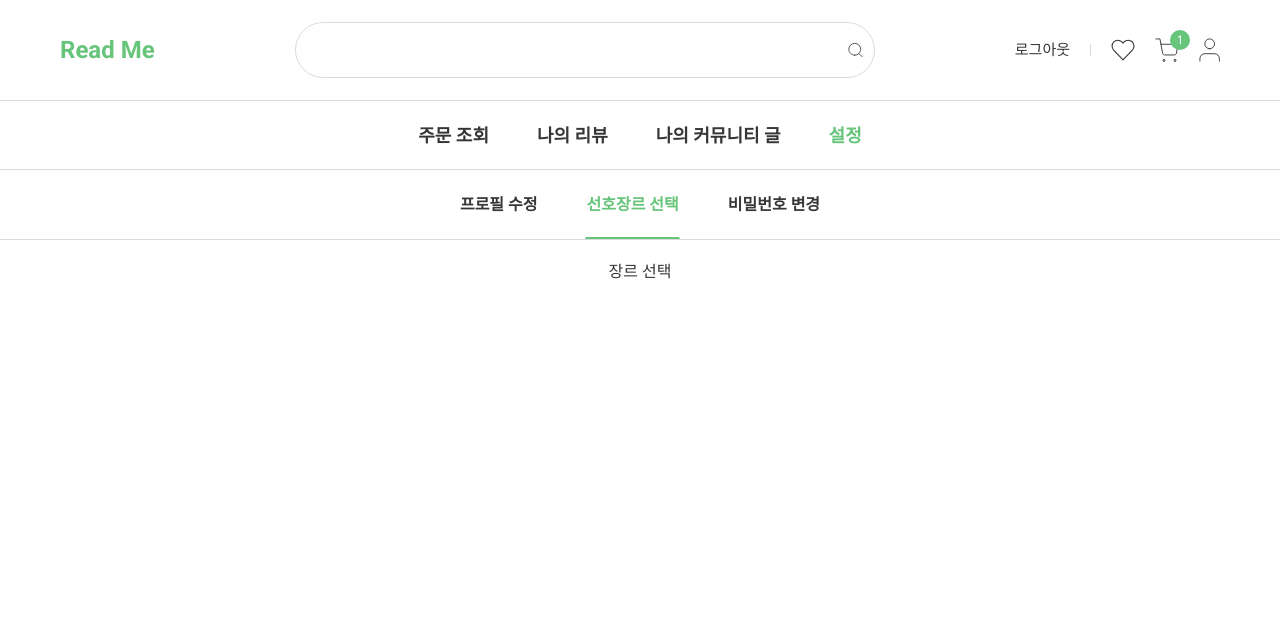
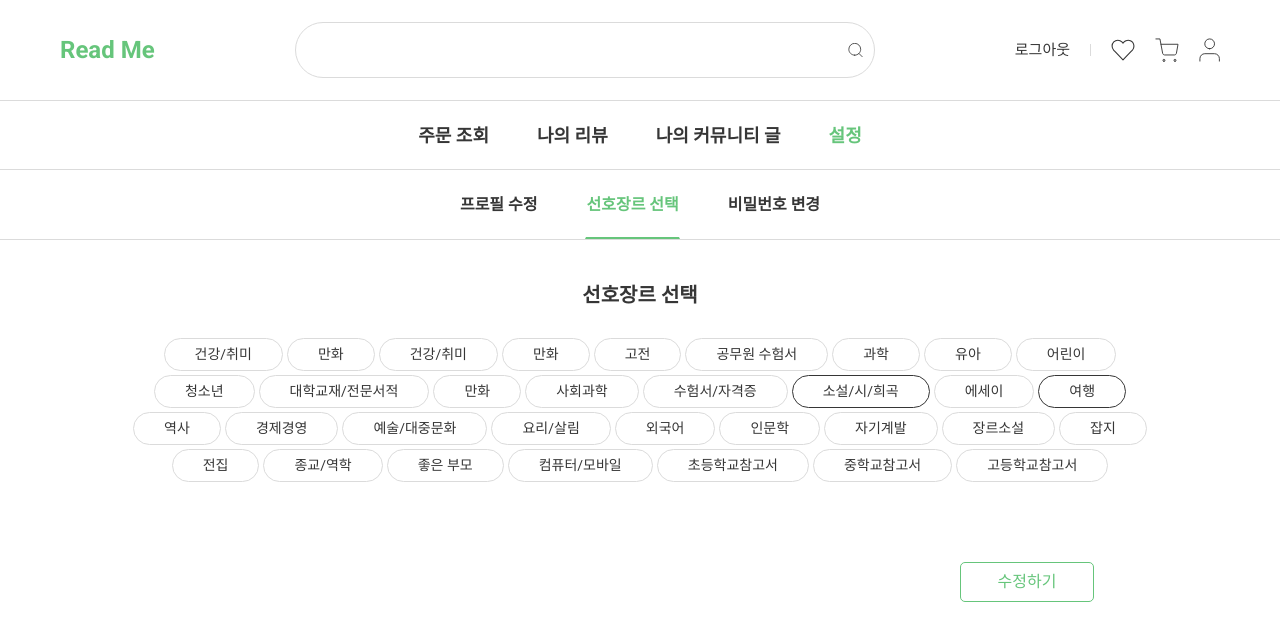
Before and after one commit to yunajoe/front_bookstore-README, a Next.js app: page /mypage/setting/selectGenre in a window 1280 px wide. Shown: the top 640 px of the page. Built offline with nearby package versions, Linux system fonts and the light colour scheme.

Commit message:
[#177] 설정 페이지-선호장르 선택 조립 (#188)
* feat: 선호장르 선택 페이지 조립

* feat: 선호장르 변경 완료시 토스트 메시지 띄우기

* style: 토스트 아이콘 변경

* style: 오타수정

```diff
--- a/src/components/container/genreSection/genreSection.tsx
+++ b/src/components/container/genreSection/genreSection.tsx
@@ -2,6 +2,7 @@ import { useState } from 'react';
 import GenreButton from '@/components/button/genre/genreButton';
 import { ReadMeGenreList } from '@/pages/api/mock';
 import EditToggleButton from '@/components/button/editToggleButton';
+import { notify } from '@/components/toast/toast';
 
 function GenreSection() {
   const [isEditMode, setEditMode] = useState(false);
@@ -9,6 +10,14 @@ function GenreSection() {
 
   const handleEditModeToggle = () => {
     setEditMode((prev) => !prev);
+    // 성공시 토스트 메시지 띄우기
+    // TODO: isEditMode 조건을 api 연결 성공시로 변경
+    if (isEditMode) {
+      notify({
+        type: 'success',
+        text: '선호장를 변경했어요 ⭐️',
+      });
+    }
   };
 
   const getButtonLayoutClass = () => {
@@ -16,7 +25,7 @@ function GenreSection() {
   };
 
   return (
-    <div className="flex-center mt-40 flex-col">
+    <div className="flex-center flex-col">
       <div className="mb-28 text-20 font-bold">선호장르 선택</div>
 
       <div className={`${getButtonLayoutClass()}`}>
--- a/src/components/layout/settingPageLayout.tsx
+++ b/src/components/layout/settingPageLayout.tsx
@@ -1,11 +1,12 @@
 import { ReactNode } from 'react';
 
-interface ProfileEditPageLayoutProps {
+interface SettingPageLayoutProps {
   header: ReactNode;
   main: ReactNode;
 }
 
-function SettingPageLayout({ header, main }: ProfileEditPageLayoutProps) {
+
+function SettingPageLayout({ header, main }: SettingPageLayoutProps) {
   return (
     <>
       <div role="container" className="flex flex-col gap-40">
--- a/src/pages/mypage/setting/selectGenre/index.tsx
+++ b/src/pages/mypage/setting/selectGenre/index.tsx
@@ -1,5 +1,9 @@
-import MainLayout from "@/components/layout/mainLayout";
+import SettingPageLayout from '@/components/layout/settingPageLayout';
+import Header from '@/components/header';
+import GenreSection from '@/components/container/genreSection/genreSection';
 
-export default function SelectGenre() {
-  return <MainLayout>장르 선택</MainLayout>;
+export default function SelectGenrePage() {
+  return (
+    <SettingPageLayout header={<Header isLoggedIn />} main={<GenreSection />} />
+  );
 }
```
